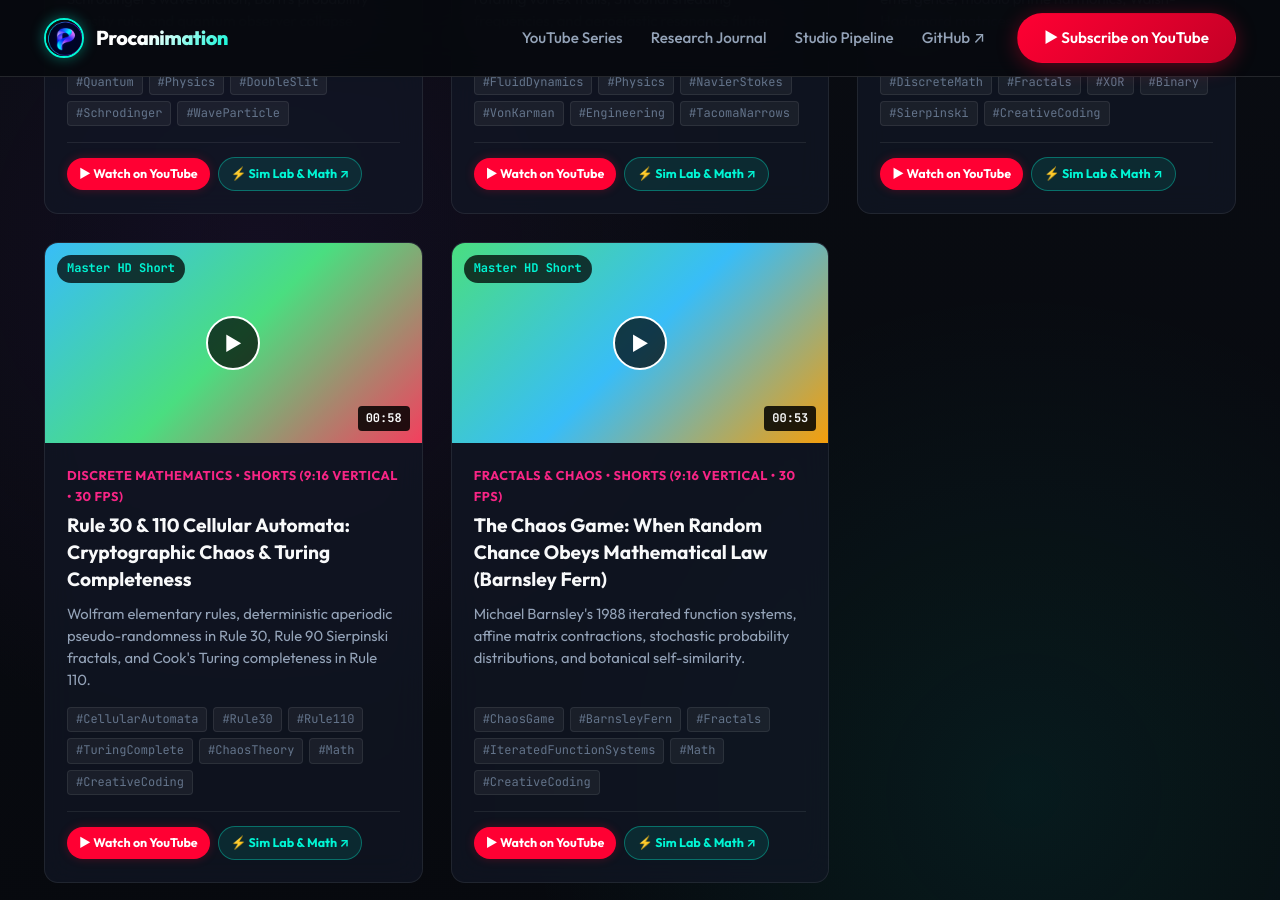
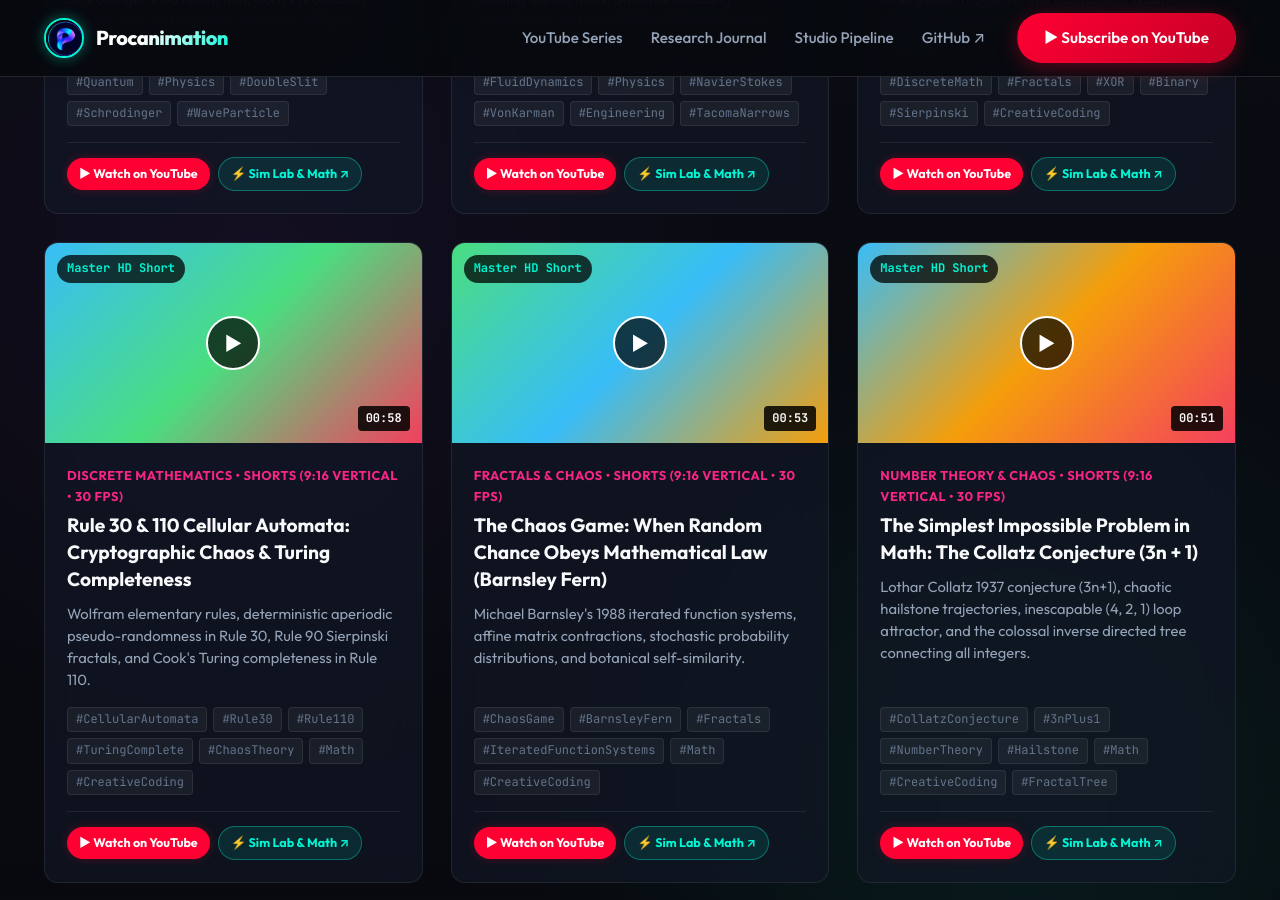
Before and after one commit to procanimation/procanimation.github.io, a Jekyll site: the page built from index.html, in a window 1280 px wide and 900 px high, scrolled down 3529 px. Built offline with Jekyll 4.4.1, drawn with Linux system fonts in a browser that asks for light colours; some of the changed text lies outside the part shown.

Commit message:
feat(experiments): add The Collatz Conjecture Fractal Tree interactive web lab and catalog entry

```diff
--- a/_data/projects.yml
+++ b/_data/projects.yml
@@ -176,3 +176,12 @@
   demo_url: "/experiments/chaos-game-ifs.html"
   featured: true
   gradient: "linear-gradient(135deg, #4ade80 0%, #38bdf8 50%, #f59e0b 100%)"
+- id: "collatz-fractal-tree"
+  name: "The Collatz Conjecture Fractal Tree"
+  tag: "Number Theory • Hailstone Chaos"
+  tech: "HTML5 Canvas • Directed Tree Graph"
+  description: "Lothar Collatz 1937 conjecture (3n+1), chaotic hailstone trajectories, inescapable (4, 2, 1) loop attractor, and the colossal inverse directed tree connecting all integers."
+  repo_url: "https://github.com/procanimation/science-stuff/tree/main/collatz_fractal_tree"
+  demo_url: "/experiments/collatz-fractal-tree.html"
+  featured: true
+  gradient: "linear-gradient(135deg, #38bdf8 0%, #f59e0b 50%, #f43f5e 100%)"
--- a/_data/youtube.yml
+++ b/_data/youtube.yml
@@ -152,3 +152,14 @@
   gradient: "linear-gradient(135deg, #4ade80, #38bdf8, #f59e0b)"
   video_url: "https://youtube.com/@procanimation"
   article_url: "/experiments/chaos-game-ifs.html"
+
+- title: "The Simplest Impossible Problem in Math: The Collatz Conjecture (3n + 1)"
+  series: "Number Theory & Chaos"
+  format: "Shorts (9:16 Vertical • 30 FPS)"
+  duration: "00:51"
+  description: "Lothar Collatz 1937 conjecture (3n+1), chaotic hailstone trajectories, inescapable (4, 2, 1) loop attractor, and the colossal inverse directed tree connecting all integers."
+  tags: ["CollatzConjecture", "3nPlus1", "NumberTheory", "Hailstone", "Math", "CreativeCoding", "FractalTree"]
+  badge: "Master HD Short"
+  gradient: "linear-gradient(135deg, #38bdf8, #f59e0b, #f43f5e)"
+  video_url: "https://youtube.com/@procanimation"
+  article_url: "/experiments/collatz-fractal-tree.html"
--- /dev/null
+++ b/experiments/collatz-fractal-tree.html
@@ -0,0 +1,241 @@
+---
+layout: article
+title: "The Collatz Conjecture: Hailstone Numbers & The Inverse Fractal Tree"
+tagline: "The Simplest Impossible Problem, (4, 2, 1) Cycles & The 3n + 1 Cosmic Root Graph"
+description: "Why Paul Erdős said 'Mathematics may not be ready for such problems.' Explore forward chaotic hailstone orbits and the colossal inverse directed tree connecting all integers."
+category: "Discrete Mathematics & Number Theory"
+permalink: /experiments/collatz-fractal-tree.html
+---
+
+<p class="article-lead">
+  In 1937, German mathematician Lothar Collatz proposed an elementary arithmetic puzzle: take any natural number $n$. If $n$ is even, compute $n/2$; if $n$ is odd, compute $3n+1$. The <strong>Collatz Conjecture</strong> asserts that every positive integer eventually falls into the repeating periodic loop $4 \to 2 \to 1$. Despite verification for all integers up to $2^{68}$, the conjecture remains rigorously unproven. When mapped in reverse from the root $1$, the integers blossom into an infinite, organic <strong>fractal tree</strong>.
+</p>
+
+<!-- The Math Lexicon -->
+<h3>The Number Theory Lexicon</h3>
+<div class="chaos-lexicon-grid">
+  <div class="lexicon-card">
+    <h4>The Hailstone Phenomenon</h4>
+    <p>Sequences behave like atmospheric hailstones bounced by storm updrafts before falling to Earth. A modest seed like $n = 27$ climbs to a peak of $9,232$ across $111$ erratic steps before plunging into $1$.</p>
+  </div>
+  <div class="lexicon-card">
+    <h4>The (4, 2, 1) Trivial Attractor</h4>
+    <p>Once a trajectory hits $4$, it enters the closed 3-cycle: $4 \to 2 \to 1 \to 4$. The fundamental conjecture is that no non-trivial cycles or infinitely diverging trajectories exist.</p>
+  </div>
+  <div class="lexicon-card">
+    <h4>The Inverse Collatz Tree</h4>
+    <p>Reversing the operator yields a binary branching rule from root $1$: every node $n$ has an even ancestor $2n$, and if $(n-1) \equiv 0 \pmod 3$ with $(n-1)/3$ odd and $> 1$, an odd ancestor $(n-1)/3$.</p>
+  </div>
+  <div class="lexicon-card">
+    <h4>Erdős & Tao's Modern Bounds</h4>
+    <p>Paul Erdős famously cautioned: <em>"Mathematics may not be ready for such problems."</em> In 2019, Fields Medalist Terence Tao proved that almost all Collatz orbits attain values arbitrarily close to $1$.</p>
+  </div>
+</div>
+
+<!-- Interactive Simulation Box -->
+<div class="interactive-simulation-box">
+  <div class="simulation-header">
+    <div class="sim-title">
+      <span>⚡ REAL-TIME COLLATZ ENGINE & TREE VISUALIZER</span>
+      <span style="font-weight:400; color:var(--text-muted); font-size:0.8rem;">(Forward Hailstone Trajectories & Inverse Fractal Tree)</span>
+    </div>
+    <div class="sim-legend">
+      <span style="color:#38bdf8;">● Even Branches ($2n$)</span>
+      <span style="color:#f59e0b;">● Odd Branches ($(n-1)/3$)</span>
+      <span style="color:#4ade80;">● Root 1</span>
+    </div>
+  </div>
+
+  <div class="canvas-stage" style="position:relative; width:100%; height:540px; background:#030712; border-radius:8px; overflow:hidden;">
+    <canvas id="collatzCanvas" style="width:100%; height:100%; display:block;"></canvas>
+    <div class="canvas-hud" style="position:absolute; top:12px; left:12px; right:12px; display:flex; justify-content:space-between; font-family:monospace; font-size:11px; color:#94a3b8; pointer-events:none; background:rgba(3,7,18,0.85); padding:8px 12px; border-radius:6px; border:1px solid rgba(56,189,248,0.25);">
+      <div>View Mode: <span id="hudMode" style="color:#38bdf8; font-weight:bold;">Inverse Fractal Tree</span></div>
+      <div>Branches: <span id="hudBranches" style="color:#4ade80; font-weight:bold;">1,420</span></div>
+      <div>Depth: <span id="hudDepth" style="color:#ffbe0b; font-weight:bold;">22 Generations</span></div>
+    </div>
+  </div>
+
+  <div class="simulation-controls" style="display:flex; flex-wrap:wrap; gap:14px; margin-top:16px; padding:16px; background:var(--bg-surface-elevated, #101624); border-radius:8px; border:1px solid rgba(255,255,255,0.08); align-items:center;">
+    <button id="btnToggleMode" class="btn btn-primary" style="padding:8px 16px; font-size:12px; border-radius:6px; cursor:pointer; background:#38bdf8; color:#030712; font-weight:bold; border:none;">
+      ⇄ Switch to Hailstone Graph
+    </button>
+    <button id="btnRegrow" class="btn btn-secondary" style="padding:8px 14px; font-size:12px; border-radius:6px; cursor:pointer; background:rgba(255,255,255,0.1); color:#fff; border:1px solid rgba(255,255,255,0.2);">
+      ↺ Regrow Tree
+    </button>
+
+    <div style="display:flex; align-items:center; gap:8px;">
+      <label style="font-size:11px; color:#94a3b8; font-family:monospace;">TEST SEED (HAILSTONE):</label>
+      <input type="number" id="seedInput" value="27" min="1" max="100000" style="padding:4px 8px; width:70px; background:#1e293b; color:#fff; border:1px solid rgba(255,255,255,0.2); border-radius:4px;">
+      <button id="btnRunSeed" style="padding:6px 12px; font-size:11px; background:#1e293b; color:#38bdf8; border:1px solid #38bdf8; border-radius:4px; cursor:pointer;">Plot</button>
+    </div>
+
+    <div style="display:flex; align-items:center; gap:8px;">
+      <label style="font-size:11px; color:#94a3b8; font-family:monospace;">TREE DEPTH:</label>
+      <input type="range" id="depthSlider" min="10" max="25" value="20" style="width:80px;">
+    </div>
+  </div>
+</div>
+
+<script>
+(function() {
+  const canvas = document.getElementById('collatzCanvas');
+  const ctx = canvas.getContext('2d');
+
+  let width = canvas.width = canvas.parentElement.clientWidth;
+  let height = canvas.height = canvas.parentElement.clientHeight;
+
+  let mode = 'tree'; // 'tree' or 'hailstone'
+  let targetDepth = 20;
+  let customSeed = 27;
+
+  // Tree data structure
+  let branches = [];
+  function generateTree(node, depth, x, y, angle, length) {
+    if (depth > targetDepth || branches.length > 2500) return;
+
+    // Even branch: 2n
+    const nextEven = node * 2;
+    const angleEven = angle - 0.16;
+    const lenEven = length * 0.94;
+    const nx1 = x + Math.sin(angleEven) * lenEven;
+    const ny1 = y - Math.cos(angleEven) * lenEven;
+
+    branches.push({ x1: x, y1: y, x2: nx1, y2: ny1, isOdd: false, depth });
+    generateTree(nextEven, depth + 1, nx1, ny1, angleEven, lenEven);
+
+    // Odd branch: (n - 1) / 3
+    if ((node - 1) % 3 === 0) {
+      const nextOdd = (node - 1) / 3;
+      if (nextOdd > 1 && nextOdd % 2 !== 0) {
+        const angleOdd = angle + 0.30;
+        const lenOdd = length * 0.90;
+        const nx2 = x + Math.sin(angleOdd) * lenOdd;
+        const ny2 = y - Math.cos(angleOdd) * lenOdd;
+
+        branches.push({ x1: x, y1: y, x2: nx2, y2: ny2, isOdd: true, depth });
+        generateTree(nextOdd, depth + 1, nx2, ny2, angleOdd, lenOdd);
+      }
+    }
+  }
+
+  function drawTree() {
+    ctx.fillStyle = '#030712';
+    ctx.fillRect(0, 0, width, height);
+
+    branches = [];
+    const rootX = width / 2;
+    const rootY = height - 40;
+    const initialLen = Math.min(width, height) * 0.08;
+    generateTree(1, 1, rootX, rootY, 0, initialLen);
+
+    for (let i = 0; i < branches.length; i++) {
+      const b = branches[i];
+      ctx.beginPath();
+      ctx.moveTo(b.x1, b.y1);
+      ctx.lineTo(b.x2, b.y2);
+      ctx.strokeStyle = b.isOdd ? 'rgba(245, 158, 11, 0.8)' : 'rgba(56, 189, 248, 0.65)';
+      ctx.lineWidth = Math.max(0.6, 2.5 - b.depth * 0.08);
+      ctx.stroke();
+    }
+
+    // Root dot
+    ctx.fillStyle = '#4ade80';
+    ctx.beginPath();
+    ctx.arc(rootX, rootY, 6, 0, Math.PI * 2);
+    ctx.fill();
+
+    document.getElementById('hudBranches').innerText = branches.length.toLocaleString();
+    document.getElementById('hudDepth').innerText = `${targetDepth} Generations`;
+  }
+
+  function drawHailstone(n) {
+    ctx.fillStyle = '#030712';
+    ctx.fillRect(0, 0, width, height);
+
+    const seq = [n];
+    let curr = n;
+    while (curr !== 1 && seq.length < 500) {
+      if (curr % 2 === 0) curr = curr / 2;
+      else curr = 3 * curr + 1;
+      seq.push(curr);
+    }
+    seq.push(4, 2, 1);
+
+    const maxVal = Math.max(...seq);
+    const logMax = Math.log(maxVal);
+    const pad = 50;
+
+    // Grid lines
+    ctx.strokeStyle = 'rgba(255,255,255,0.1)';
+    ctx.lineWidth = 1;
+    ctx.beginPath();
+    ctx.moveTo(pad, pad);
+    ctx.lineTo(pad, height - pad);
+    ctx.lineTo(width - pad, height - pad);
+    ctx.stroke();
+
+    // Plot line
+    ctx.beginPath();
+    for (let i = 0; i < seq.length; i++) {
+      const x = pad + (i / seq.length) * (width - 2 * pad);
+      const y = height - pad - (Math.log(seq[i]) / logMax) * (height - 2 * pad);
+      if (i === 0) ctx.moveTo(x, y);
+      else ctx.lineTo(x, y);
+    }
+    ctx.strokeStyle = '#38bdf8';
+    ctx.lineWidth = 2;
+    ctx.stroke();
+
+    // Dots
+    for (let i = 0; i < seq.length; i++) {
+      const x = pad + (i / seq.length) * (width - 2 * pad);
+      const y = height - pad - (Math.log(seq[i]) / logMax) * (height - 2 * pad);
+      ctx.fillStyle = seq[i] % 2 !== 0 ? '#f43f5e' : '#38bdf8';
+      ctx.beginPath();
+      ctx.arc(x, y, 3, 0, Math.PI * 2);
+      ctx.fill();
+    }
+
+    document.getElementById('hudBranches').innerText = `Peak: ${maxVal.toLocaleString()}`;
+    document.getElementById('hudDepth').innerText = `${seq.length} Steps`;
+  }
+
+  function render() {
+    if (mode === 'tree') {
+      document.getElementById('hudMode').innerText = 'Inverse Fractal Tree';
+      drawTree();
+    } else {
+      document.getElementById('hudMode').innerText = `Hailstone Orbit (n = ${customSeed})`;
+      drawHailstone(customSeed);
+    }
+  }
+
+  document.getElementById('btnToggleMode').addEventListener('click', function() {
+    mode = mode === 'tree' ? 'hailstone' : 'tree';
+    this.innerText = mode === 'tree' ? '⇄ Switch to Hailstone Graph' : '⇄ Switch to Fractal Tree';
+    render();
+  });
+
+  document.getElementById('btnRegrow').addEventListener('click', render);
+
+  document.getElementById('btnRunSeed').addEventListener('click', function() {
+    customSeed = parseInt(document.getElementById('seedInput').value) || 27;
+    mode = 'hailstone';
+    document.getElementById('btnToggleMode').innerText = '⇄ Switch to Fractal Tree';
+    render();
+  });
+
+  document.getElementById('depthSlider').addEventListener('input', function() {
+    targetDepth = parseInt(this.value);
+    if (mode === 'tree') render();
+  });
+
+  window.addEventListener('resize', function() {
+    width = canvas.width = canvas.parentElement.clientWidth;
+    height = canvas.height = canvas.parentElement.clientHeight;
+    render();
+  });
+
+  render();
+})();
+</script>
```
